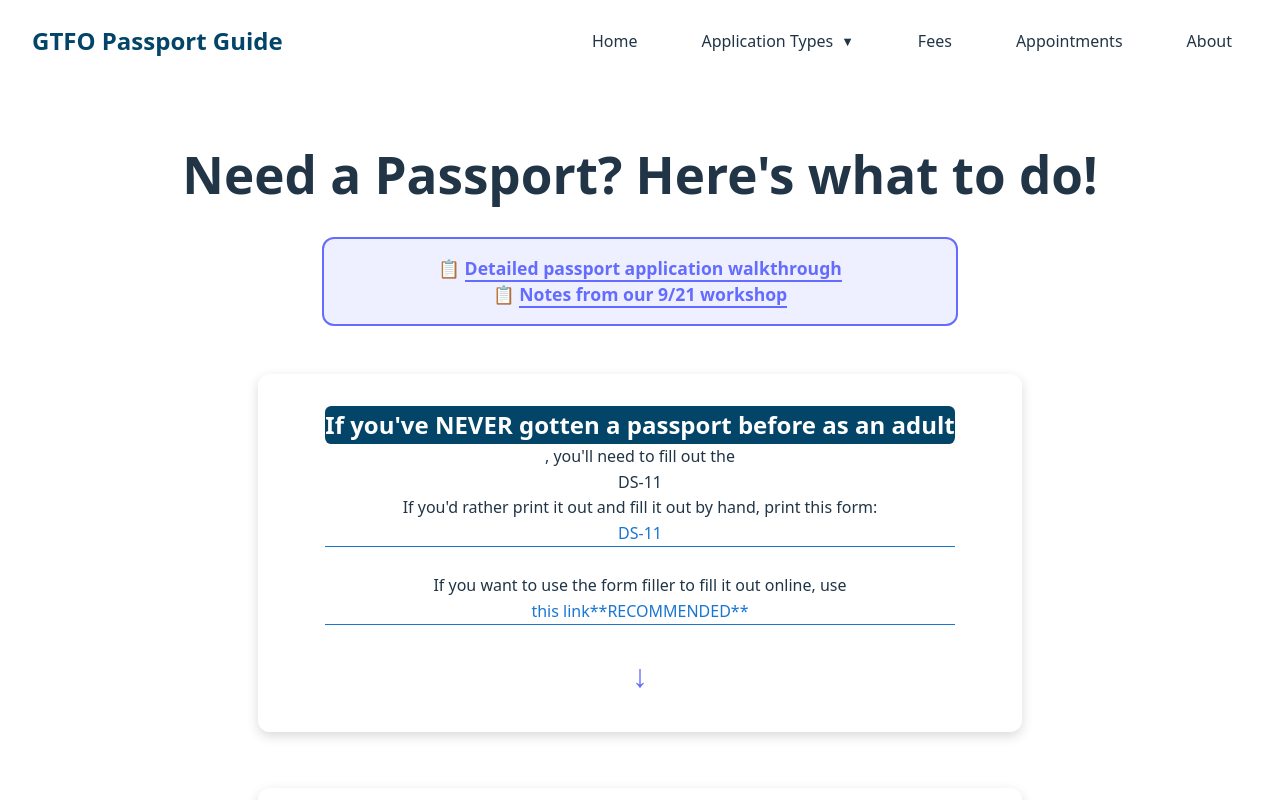
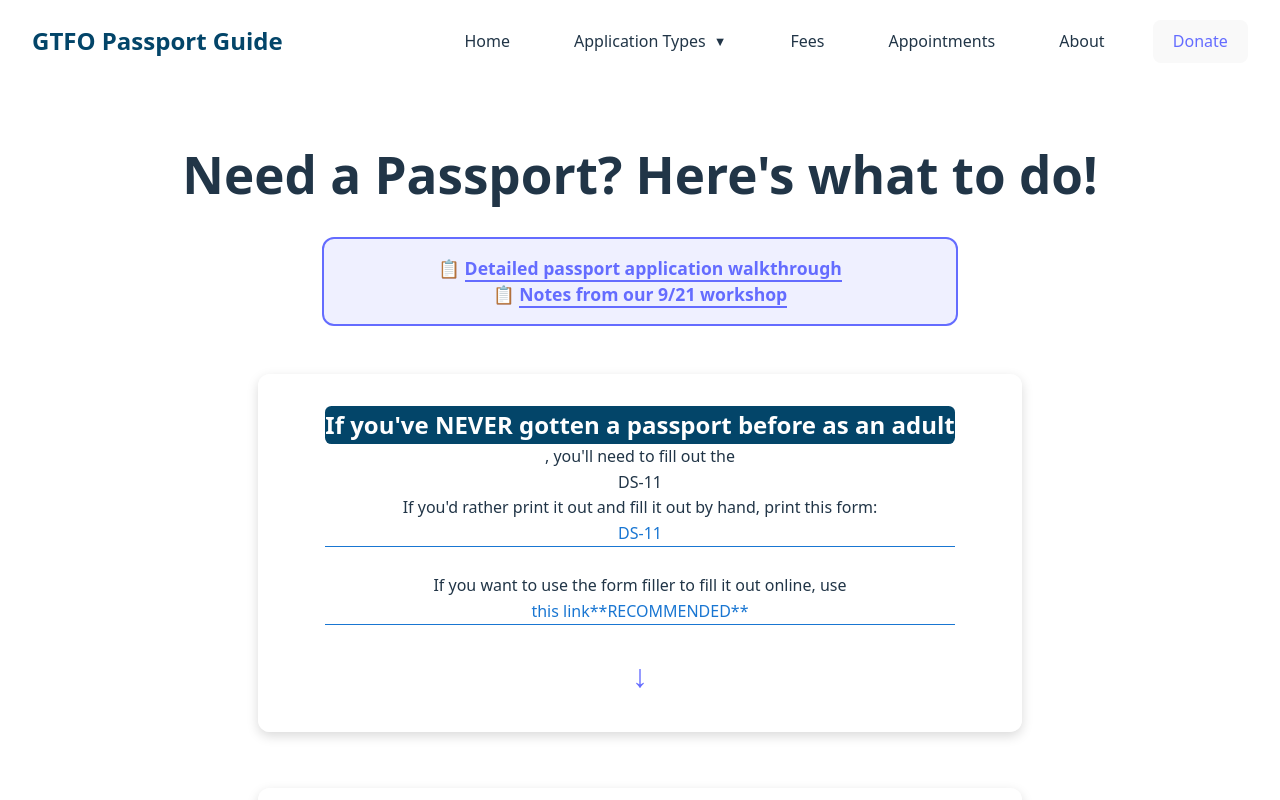
Before and after one commit to andylikesyarn/passport-basic-site, a React (Vite) app: page /new in a window 1280 px wide. Shown: the top 800 px of the page. Built offline with nearby package versions, Linux system fonts and the light colour scheme.

Commit message:
add donate button to nav

```diff
--- a/src/App.jsx
+++ b/src/App.jsx
@@ -86,6 +86,9 @@ function App() {
               >
                 About
               </Link>
+              <button>
+                <a href="https://ko-fi.com/andystowersforest">Donate</a>
+              </button>
             </div>
 
             {/* Hamburger Menu Button */}
```
